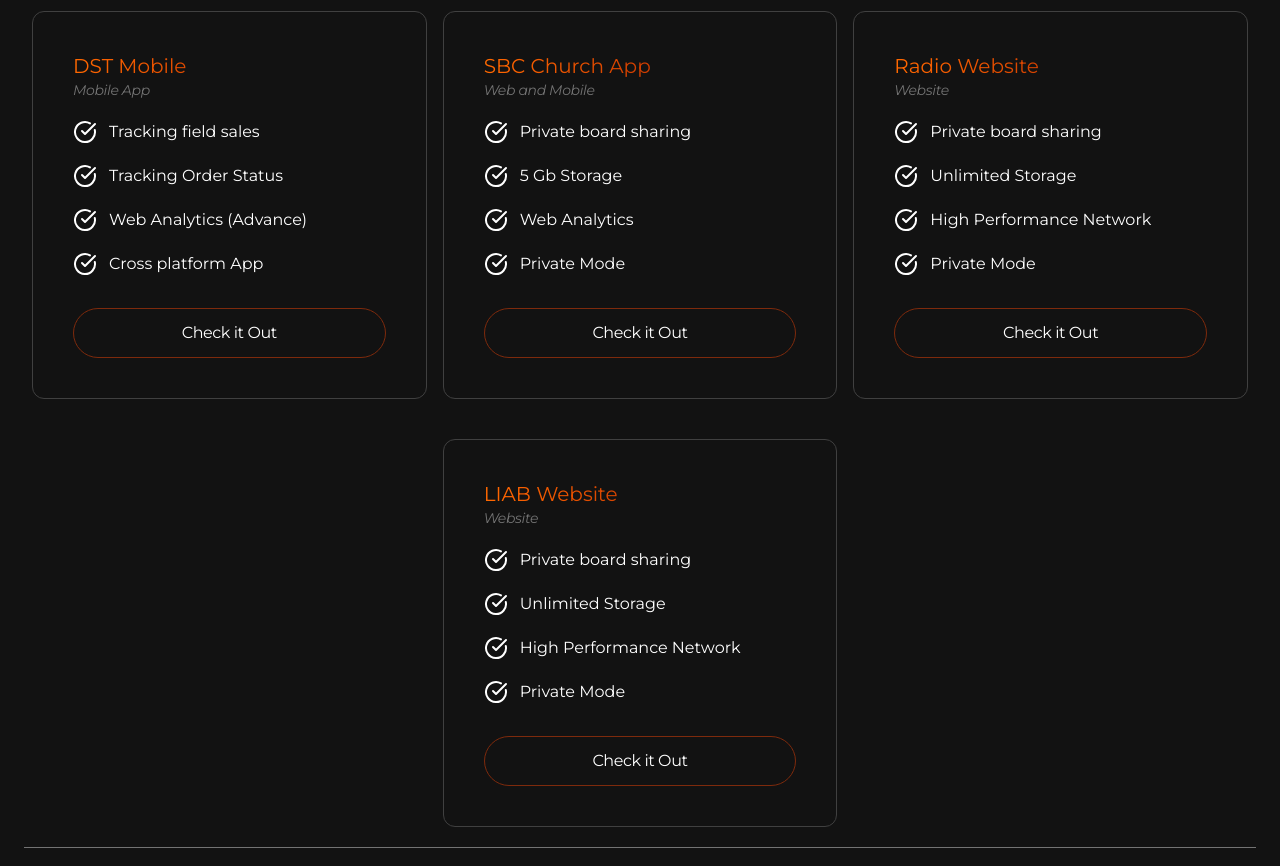
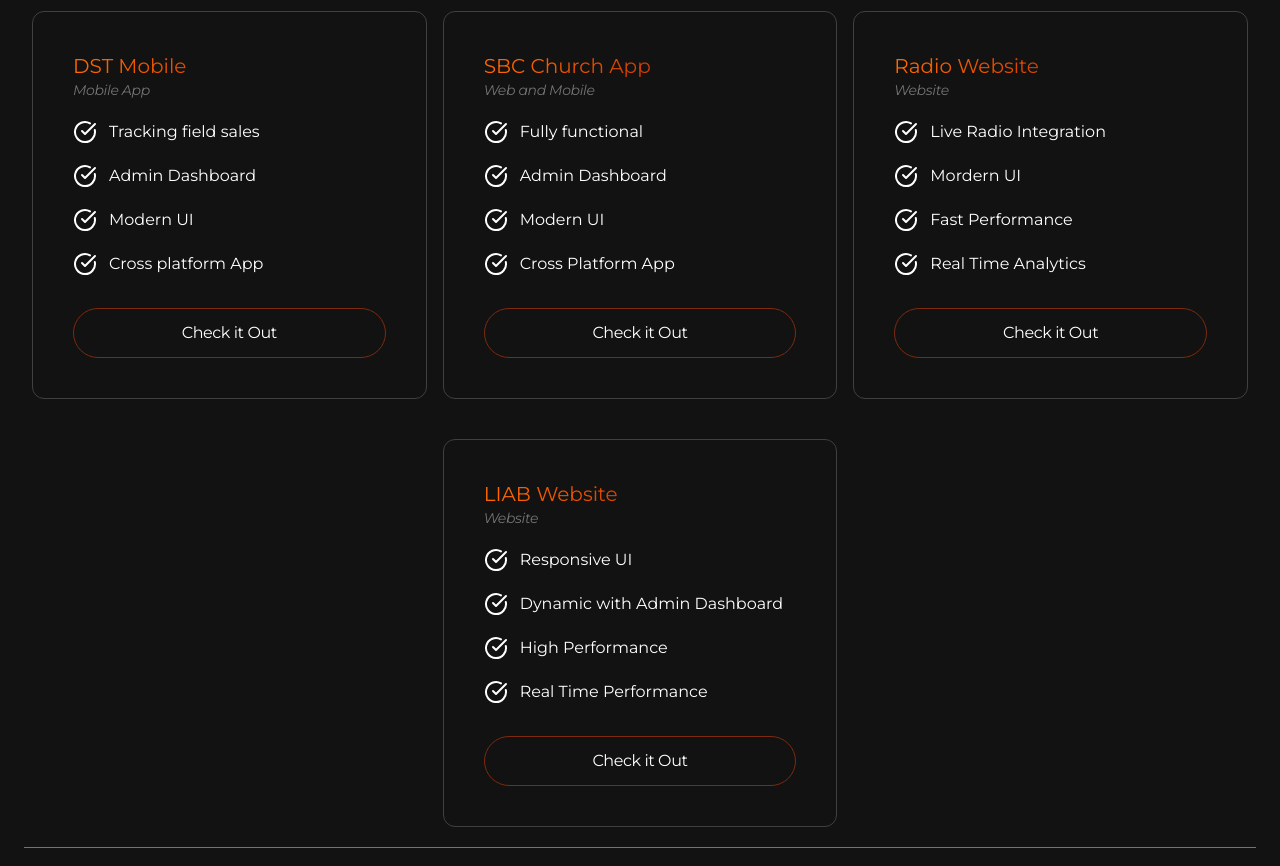
Before and after one commit to MWIYIKINWA/prosperTech.com, a React (Vite) app: page / in a window 1280 px wide. Shown: the part 1660-2526 px from the top of the page. Built offline with nearby package versions, Linux system fonts and the light colour scheme.

Commit message:
more changes

```diff
--- a/src/components/ContactDetails.jsx
+++ b/src/components/ContactDetails.jsx
@@ -41,9 +41,9 @@ const ContactDetails = () => {
              <p>+ (256) 787248298</p>
           </div>
 
-         <div className="flex flex-row gap-5">
+         <div className="hidden md:flex flex-row gap-5">
              <MailCheck />
-             <small>isaacmwiyikinwa08@prospertech.com</small>
+             <small>isaacmwiyikinwa08@gmail.com</small>
           </div>
 
    </div>
--- a/src/components/Hero.jsx
+++ b/src/components/Hero.jsx
@@ -16,7 +16,8 @@ const Hero = () => {
        </p>
 
         <div className="flex mt-5">
-            <a className="py-2 px-3 rounded-md bg-gradient-to-r from-orange-500 to-orange-800">
+            <a className="py-2 px-3 rounded-md bg-gradient-to-r from-orange-500 to-orange-800
+            hover:bg-gradient-to-l from-orange-500 to-orange-800 transition duration-200">
               <Link to="/contact">Reach Us Now</Link>
               </a>
         </div>
--- a/src/components/Navbar.jsx
+++ b/src/components/Navbar.jsx
@@ -42,7 +42,7 @@ const Navbar = () => {
 
              {/* button */}
              <div className="hidden lg:flex">
-                 <a className="py-2 px-3 border rounded-md bg-gradient-to-r from-orange-500 to-orange-800">
+                 <a className="py-2 px-3 border rounded-md bg-gradient-to-r from-orange-500 to-orange-800 hover:bg-gradient-to-l from-orange-500 to-orange-800 transition duration-200">
                    <Link to="/contact"> Contact Us</Link>
                     </a>
                  </div>
@@ -77,7 +77,7 @@ const Navbar = () => {
 
 
              <div className="flex">
-                 <a className="py-2 mt-3 px-3 border rounded-md bg-gradient-to-r from-orange-500 to-orange-800 "><Link to="/contact"> Contact Us</Link></a>
+                 <a className="py-2 mt-3 px-3 border rounded-md bg-gradient-to-r from-orange-500 to-orange-800 hover:bg-gradient-to-l from-orange-500 to-orange-800 transition duration-200 "><Link to="/contact"> Contact Us</Link></a>
                  </div>
 
 
--- a/src/constants/index.jsx
+++ b/src/constants/index.jsx
@@ -91,8 +91,8 @@ export const projects = [
     category: "Mobile App",
     features: [
       "Tracking field sales",
-      "Tracking Order Status",
-      "Web Analytics (Advance)",
+       "Admin Dashboard",
+      "Modern UI",
       "Cross platform App",
     ],
      link:"https://github.com/MWIYIKINWA/DSTMobile_app/blob/main/README.md",
@@ -101,34 +101,34 @@ export const projects = [
     title: "SBC Church App",
     category: "Web and Mobile",
     features: [
-      "Private board sharing",
-      "5 Gb Storage",
-      "Web Analytics",
-      "Private Mode",
+      "Fully functional",
+      "Admin Dashboard",
+      "Modern UI",
+      "Cross Platform App",
     ],
-    link:"ssengebaptistchurch.org",
+    link:"https://ssengebaptistchurch.org/",
   },
     {
     title: "Radio Website",
     category: "Website",
     features: [
-      "Private board sharing",
-      "Unlimited Storage",
-      "High Performance Network",
-      "Private Mode",
+      "Live Radio Integration",
+      "Mordern UI",
+      "Fast Performance",
+      "Real Time Analytics",
     ],
-     link:"liabministries.org",
+     link:"https://hifiradios.com/isaac/",
   },
   {
     title: "LIAB Website",
     category: "Website",
     features: [
-      "Private board sharing",
-      "Unlimited Storage",
-      "High Performance Network",
-      "Private Mode",
+      "Responsive UI",
+      "Dynamic with Admin Dashboard",
+      "High Performance",
+      "Real Time Performance",
     ],
-     link:"liabministries.org",
+     link:"https://liabministries.org/",
   },
 ];
 
```
